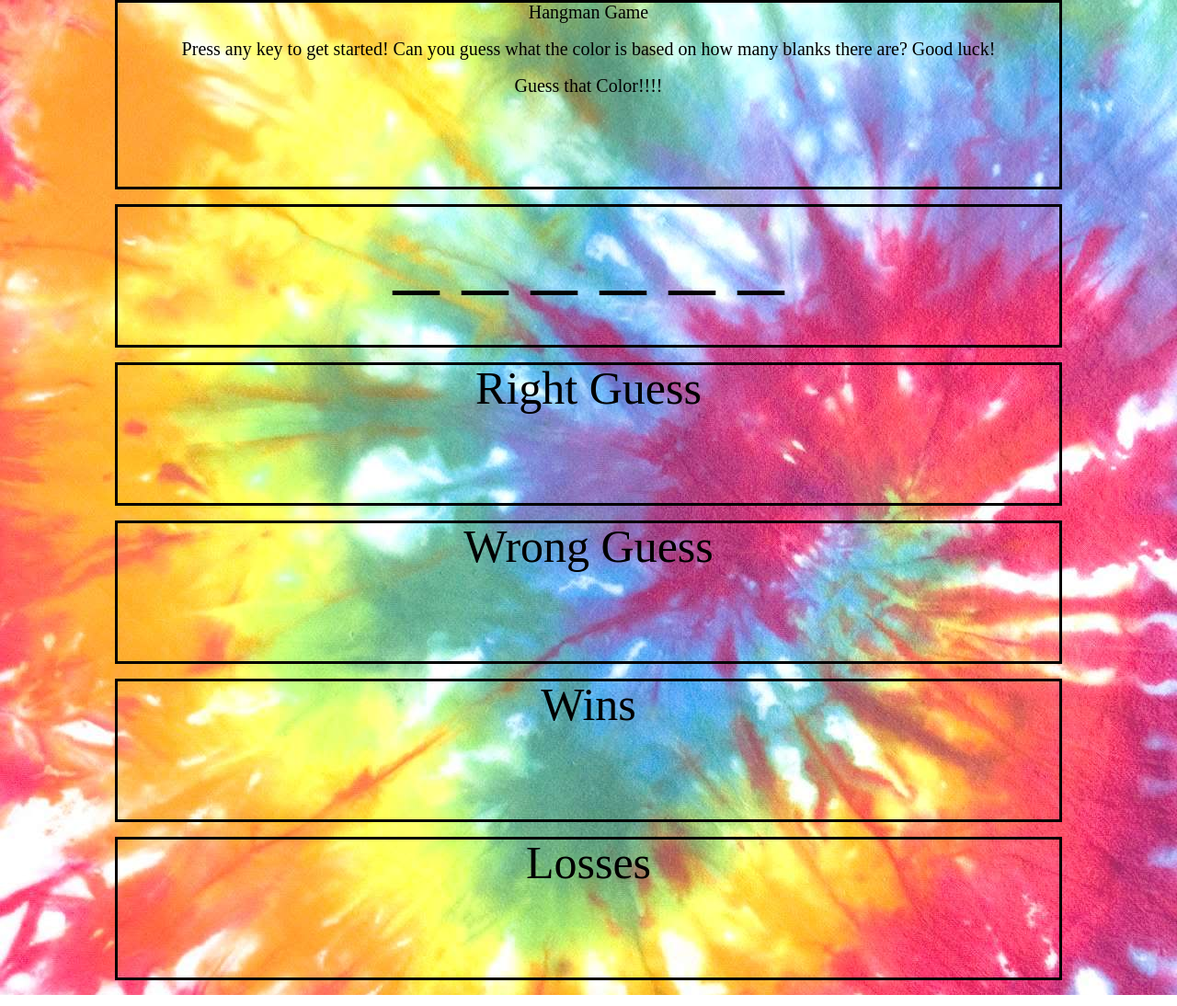
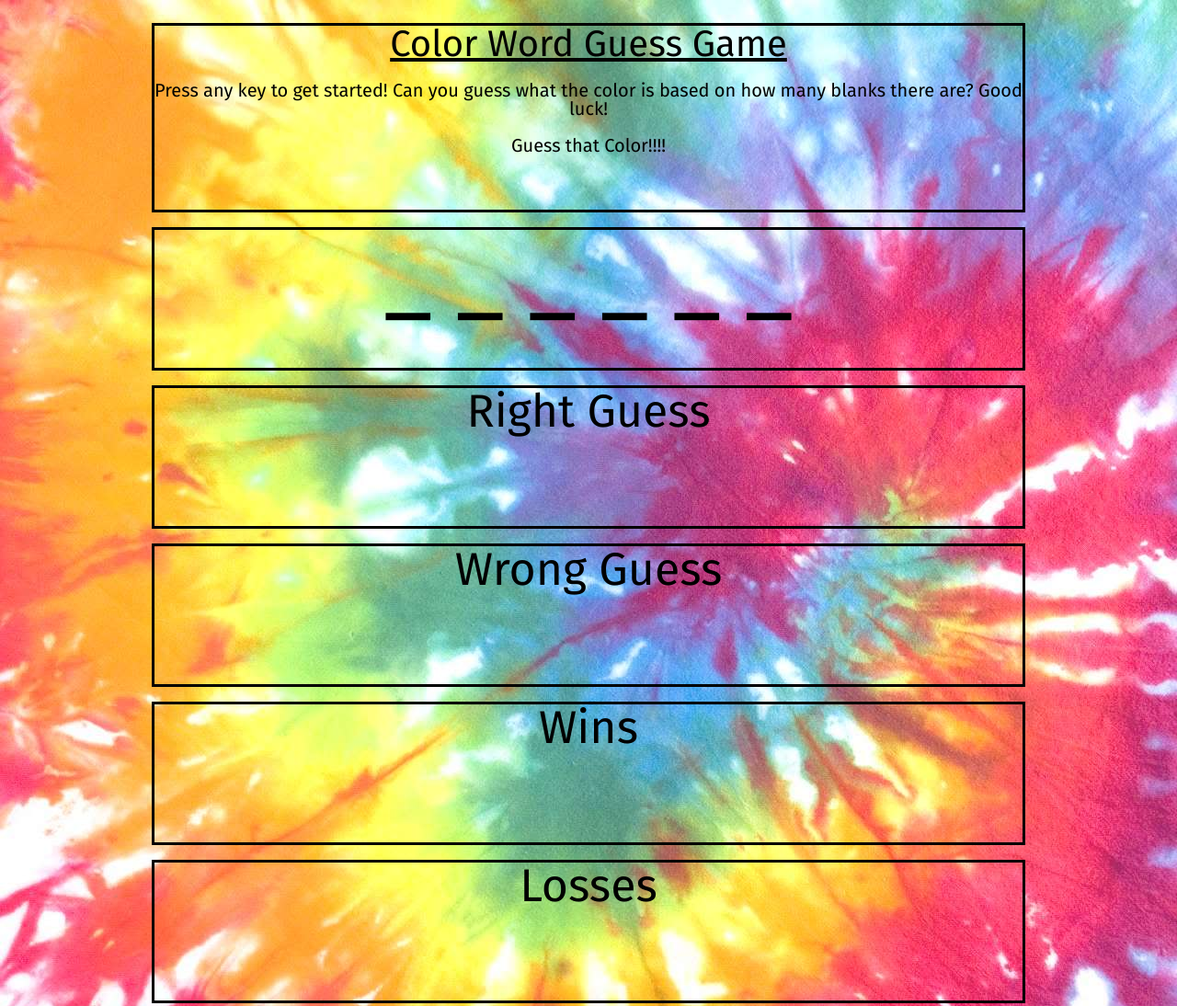
Before and after one commit to LaurenSantos23/Word-Guess-Game, a plain HTML site: page index.html in a window 1280 px wide. Shown: the top 1094 px of the page at 92% size. Drawn offline with Linux system fonts and the light colour scheme.

Commit message:
fixing css issues

```diff
--- a/assets/css/style.css
+++ b/assets/css/style.css
@@ -2,6 +2,19 @@ body{
     background-image: url("../images/Tie-Dye.jpg");
 }
 
+.container {
+    position: absolute;
+    top: 25px;
+    left: 50px;
+    right: 50px;
+    bottom: 200px;
+}
+
+.h1-text{
+    font-size:40px;
+    text-decoration: underline;
+    font-family: 'Fira Sans', sans-serif;
+}
 
 header {
   border: 3px solid black;
@@ -10,6 +23,7 @@ header {
   margin:0px auto;
   height: 200px;
   width:80%;
+  font-family: 'Fira Sans', sans-serif;
 }
 
 .underscore{
@@ -19,6 +33,7 @@ header {
     margin:0px auto;
     height: 150px;
     width:80%;
+    font-family: 'Fira Sans', sans-serif;
 }
 
 .rightGuess{
@@ -28,6 +43,7 @@ header {
     margin:0px auto;
     height: 150px;
     width:80%;
+    font-family: 'Fira Sans', sans-serif;
 
 }
 
@@ -38,6 +54,7 @@ header {
     margin:0px auto;
     height: 150px;
     width:80%;
+    font-family: 'Fira Sans', sans-serif;
 
 
 }
@@ -48,6 +65,7 @@ header {
     margin:0px auto;
     height: 150px;
     width:80%;
+    font-family: 'Fira Sans', sans-serif;
 }
 
 #lossCounter{
@@ -57,4 +75,5 @@ header {
     margin:0px auto;
     height: 150px;
     width:80%;
+    font-family: 'Fira Sans', sans-serif;
 }
--- a/index.html
+++ b/index.html
@@ -6,18 +6,19 @@
         name="viewport">
   <meta content="ie=edge"
         http-equiv="X-UA-Compatible">
-  <title>Hangman Game</title><!--Reset Css-->
+  <title>My Color Word Guess Game</title><!--Reset Css-->
   <link href="assets/css/reset.css"
         rel="stylesheet"><!--Css-->
   <link href="assets/css/style.css"
         rel="stylesheet">
+  <link href="https://fonts.googleapis.com/css?family=Fira+Sans" rel="stylesheet">
 </head>
 <body>
   <div class="container">
     <header>
-      <h1>Hangman Game</h1><br>
-      <p>Press any key to get started! Can you guess what the color is based on how many blanks there are? Good luck!</p><br>
-      <h3>Guess that Color!!!!</h3>
+      <h1 class="h1-text">Color Word Guess Game</h1><br>
+      <p class="p-text">Press any key to get started! Can you guess what the color is based on how many blanks there are? Good luck!</p><br>
+      <h3 class="h3-text">Guess that Color!!!!</h3>
     </header><br>
     <div class="underscore">
       _ _ _ _
```
